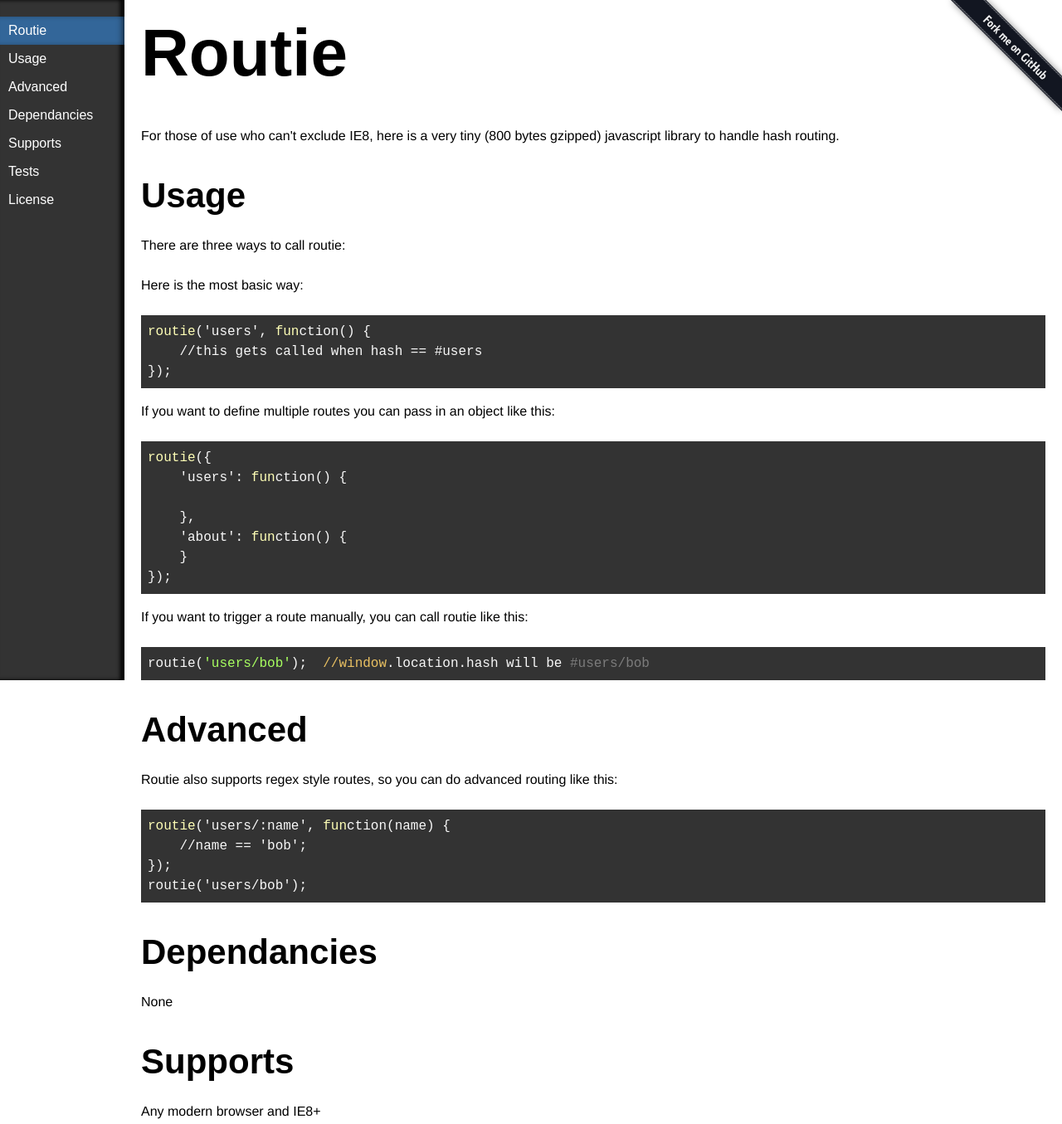
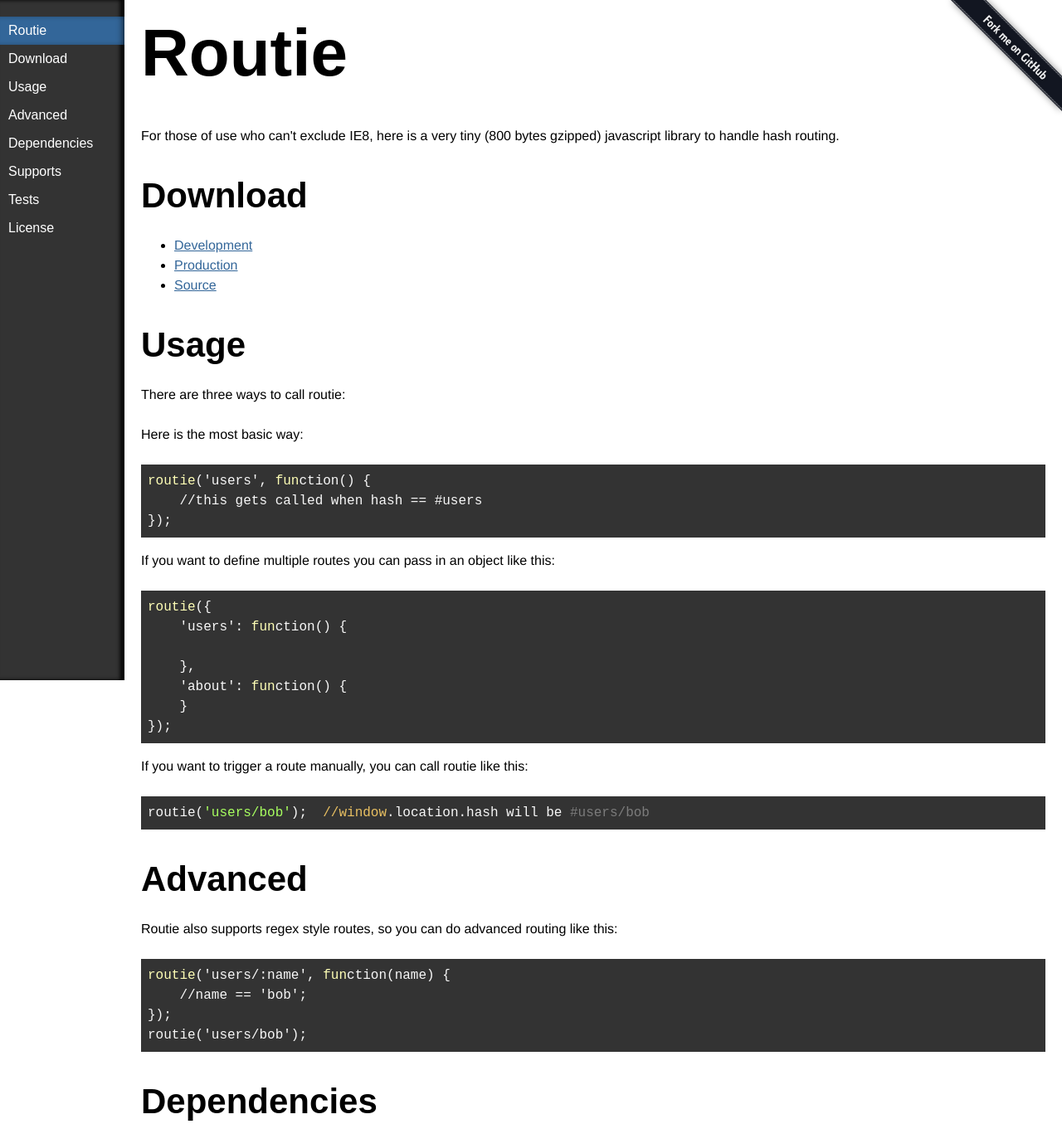
Before and after one commit to jgallen23/routie, a plain HTML site: page index.html in a window 1280 px wide. Shown: the top 1355 px of the page at 83% size. Drawn offline with Linux system fonts and the light colour scheme; a web font is replaced by a local one.

Commit message:
updated site

```diff
--- a/index.html
+++ b/index.html
@@ -9,6 +9,12 @@ _gaq.push(['_trackPageview']);
 <p>For those of use who can&#39;t exclude IE8, here is a very tiny (800 bytes gzipped) javascript library to handle hash routing.
 
 </p>
+<h2>Download</h2>
+<ul>
+<li><a href="https://github.com/jgallen23/routie/blob/master/dist/routie.js">Development</a></li>
+<li><a href="https://github.com/jgallen23/routie/blob/master/dist/routie.min.js">Production</a></li>
+<li><a href="https://github.com/jgallen23/routie">Source</a></li>
+</ul>
 <h2>Usage</h2>
 <p>There are three ways to call routie:
 
@@ -41,7 +47,7 @@ _gaq.push(['_trackPageview']);
     //name == 'bob';
 }</span>);
 <span class="function_name">routie</span>('users/bob');</code></pre>
-<h2>Dependancies</h2>
+<h2>Dependencies</h2>
 <p>None
 
 </p>
```
Also changed, not shown: README.md.
